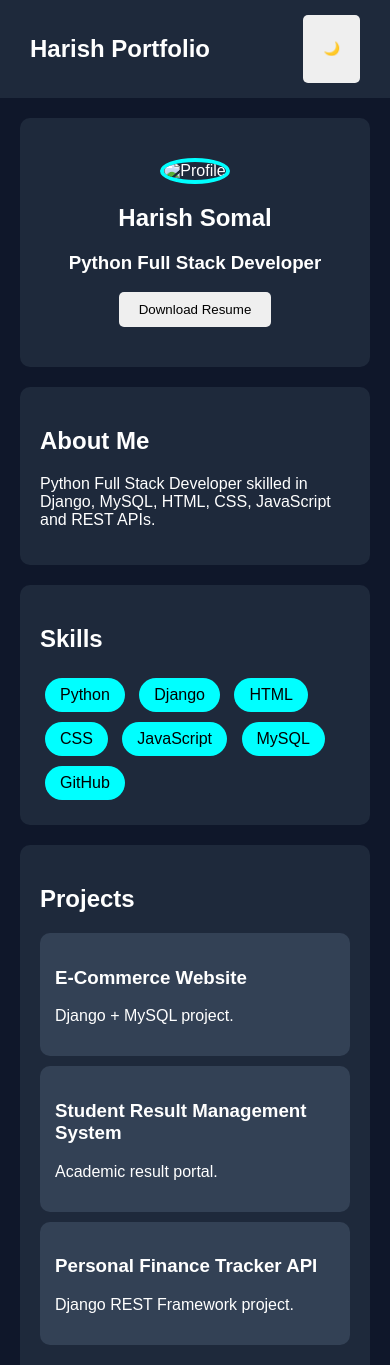
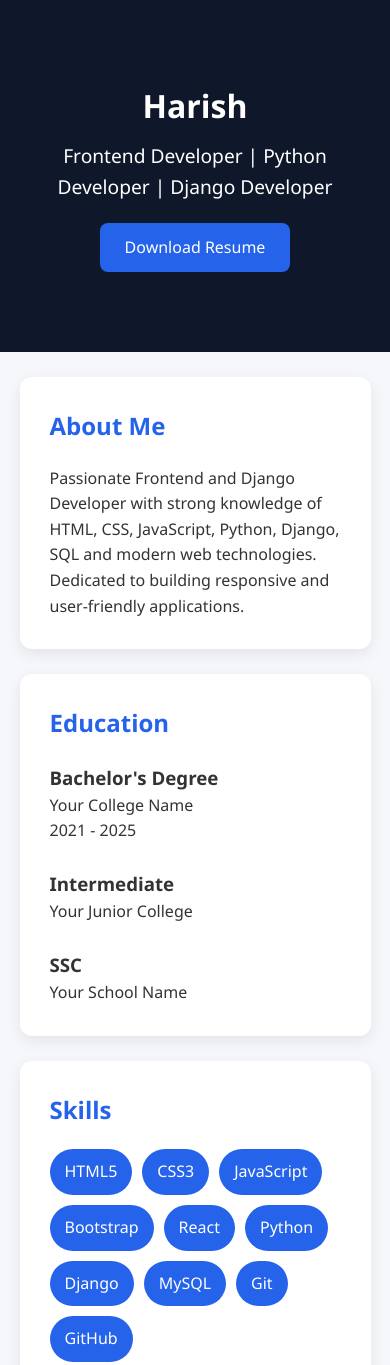
Before and after one commit to SomalHarish/portfolio, a plain HTML site: page index.html in a window 390 px wide. Shown: the top 1365 px of the page. Drawn offline with Linux system fonts and the light colour scheme.

Commit message:
Add files via upload

```diff
--- a/index.html
+++ b/index.html
@@ -1,79 +1,252 @@
+
 <!DOCTYPE html>
 <html lang="en">
 <head>
 <meta charset="UTF-8">
 <meta name="viewport" content="width=device-width, initial-scale=1.0">
-    <title>Harish Somal | Portfolio</title>
-    <link rel="stylesheet" href="style.css">
+<title>Professional Portfolio</title>
+
+<style>
+*{
+    margin:0;
+    padding:0;
+    box-sizing:border-box;
+    font-family:'Segoe UI',sans-serif;
+}
+
+body{
+    background:#f5f7fa;
+    color:#333;
+    line-height:1.6;
+}
+
+.container{
+    width:90%;
+    max-width:1200px;
+    margin:auto;
+}
+
+header{
+    background:#0f172a;
+    color:white;
+    text-align:center;
+    padding:80px 20px;
+}
+
+header h1{
+    font-size:3rem;
+}
+
+header p{
+    font-size:1.2rem;
+    margin:10px 0 20px;
+}
+
+.btn{
+    display:inline-block;
+    padding:12px 25px;
+    background:#2563eb;
+    color:white;
+    text-decoration:none;
+    border-radius:8px;
+    transition:0.3s;
+}
+
+.btn:hover{
+    background:#1d4ed8;
+}
+
+section{
+    background:white;
+    margin:25px 0;
+    padding:30px;
+    border-radius:12px;
+    box-shadow:0 5px 15px rgba(0,0,0,0.08);
+}
+
+h2{
+    color:#2563eb;
+    margin-bottom:20px;
+}
+
+.skills{
+    display:flex;
+    flex-wrap:wrap;
+    gap:10px;
+}
+
+.skill{
+    background:#2563eb;
+    color:white;
+    padding:10px 15px;
+    border-radius:30px;
+}
+
+.projects{
+    display:grid;
+    grid-template-columns:repeat(auto-fit,minmax(280px,1fr));
+    gap:20px;
+}
+
+.card{
+    border:1px solid #ddd;
+    padding:20px;
+    border-radius:10px;
+    transition:0.3s;
+}
+
+.card:hover{
+    transform:translateY(-5px);
+}
+
+.card h3{
+    color:#0f172a;
+    margin-bottom:10px;
+}
+
+.contact p{
+    margin:10px 0;
+}
+
+footer{
+    background:#0f172a;
+    color:white;
+    text-align:center;
+    padding:20px;
+}
+
+@media(max-width:768px){
+    header h1{
+        font-size:2rem;
+    }
+}
+</style>
 </head>
 <body>
 
-<nav>
-    <h2>Harish Portfolio</h2>
-    <button onclick="toggleTheme()">🌙</button>
-</nav>
+<header>
+    <div class="container">
+        <h1>Harish</h1>
+        <p>Frontend Developer | Python Developer | Django Developer</p>
 
-<section class="hero">
-    <img src="profile.jpg" alt="Profile" class="profile">
-    <h1>Harish Somal</h1>
-    <h3>Python Full Stack Developer</h3>
-    <a href="resume.pdf" download>
-        <button>Download Resume</button>
+        <a href="resume.pdf" download class="btn">
+            Download Resume
         </a>
-</section>
+    </div>
+</header>
+
+<div class="container">
 
 <section>
     <h2>About Me</h2>
     <p>
-        Python Full Stack Developer skilled in Django, MySQL,
-        HTML, CSS, JavaScript and REST APIs.
+        Passionate Frontend and Django Developer with strong
+        knowledge of HTML, CSS, JavaScript, Python, Django,
+        SQL and modern web technologies. Dedicated to building
+        responsive and user-friendly applications.
     </p>
 </section>
 
 <section>
+    <h2>Education</h2>
+
+    <h3>Bachelor's Degree</h3>
+    <p>Your College Name</p>
+    <p>2021 - 2025</p>
+
+    <br>
+
+    <h3>Intermediate</h3>
+    <p>Your Junior College</p>
+
+    <br>
+
+    <h3>SSC</h3>
+    <p>Your School Name</p>
+</section>
+
+<section>
     <h2>Skills</h2>
+
     <div class="skills">
-        <span>Python</span>
-        <span>Django</span>
-        <span>HTML</span>
-        <span>CSS</span>
-        <span>JavaScript</span>
-        <span>MySQL</span>
-        <span>GitHub</span>
+        <span class="skill">HTML5</span>
+        <span class="skill">CSS3</span>
+        <span class="skill">JavaScript</span>
+        <span class="skill">Bootstrap</span>
+        <span class="skill">React</span>
+        <span class="skill">Python</span>
+        <span class="skill">Django</span>
+        <span class="skill">MySQL</span>
+        <span class="skill">Git</span>
+        <span class="skill">GitHub</span>
     </div>
 </section>
 
 <section>
     <h2>Projects</h2>
 
+    <div class="projects">
+
         <div class="card">
-        <h3>E-Commerce Website</h3>
-        <p>Django + MySQL project.</p>
+            <h3>Personal Portfolio</h3>
+            <p>
+                Professional responsive portfolio website
+                developed using HTML, CSS and JavaScript.
+            </p>
         </div>
 
         <div class="card">
-        <h3>Student Result Management System</h3>
-        <p>Academic result portal.</p>
+            <h3>Student Management System</h3>
+            <p>
+                Django-based web application for managing
+                student records and academic information.
+            </p>
         </div>
 
         <div class="card">
-        <h3>Personal Finance Tracker API</h3>
-        <p>Django REST Framework project.</p>
+            <h3>E-Commerce Website</h3>
+            <p>
+                Responsive online shopping website UI
+                with modern design and user experience.
+            </p>
+        </div>
+
     </div>
 </section>
 
 <section>
-    <h2>Education</h2>
-    <p>B.Tech CSE (2021 - 2025)</p>
-    <p>CGPA: 7.59</p>
+    <h2>Experience</h2>
+
+    <h3>Frontend Developer Intern</h3>
+    <p>
+        Developed responsive websites and optimized UI/UX
+        for better user engagement.
+    </p>
+
+    <br>
+
+    <h3>Python & Django Trainee</h3>
+    <p>
+        Built web applications, APIs and database-driven
+        projects using Django Framework.
+    </p>
 </section>
 
-<section>
+<section class="contact">
     <h2>Contact</h2>
-    <p>Email: Chowdaryharish85@gmail.com</p>
-    <p>Phone: 6301407391</p>
+
+    <p><strong>Email:</strong> yourmail@gmail.com</p>
+    <p><strong>Phone:</strong> +91 XXXXXXXXXX</p>
+    <p><strong>Location:</strong> Andhra Pradesh, India</p>
+    <p><strong>LinkedIn:</strong> linkedin.com/in/yourprofile</p>
+    <p><strong>GitHub:</strong> github.com/yourusername</p>
 </section>
 
-<script src="script.js"></script>
+</div>
+
+<footer>
+    <p>© 2026 Harish Portfolio. All Rights Reserved.</p>
+</footer>
+
 </body>
 </html>
```
Lines whose indentation alone changed are shown as unchanged.
